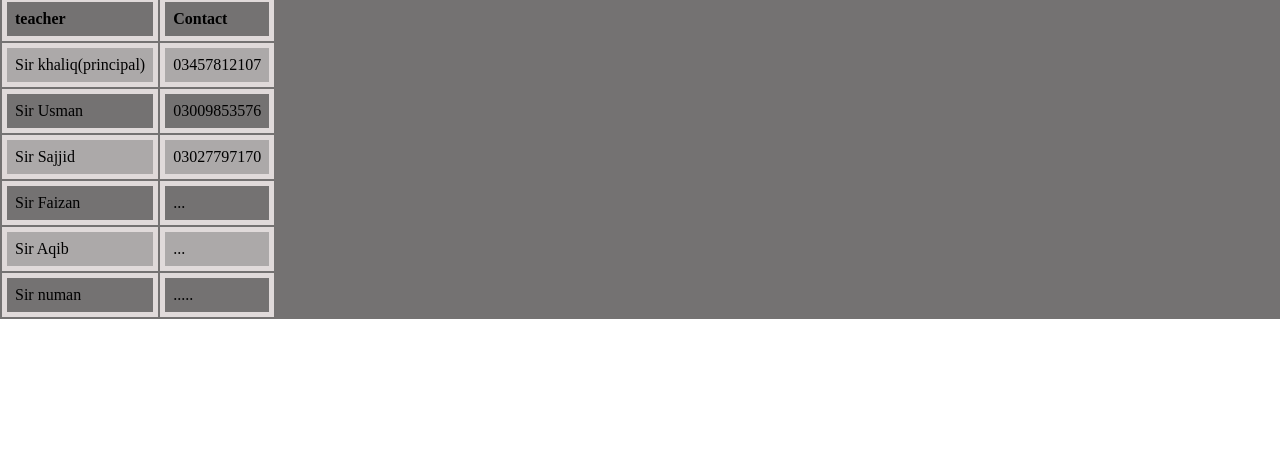
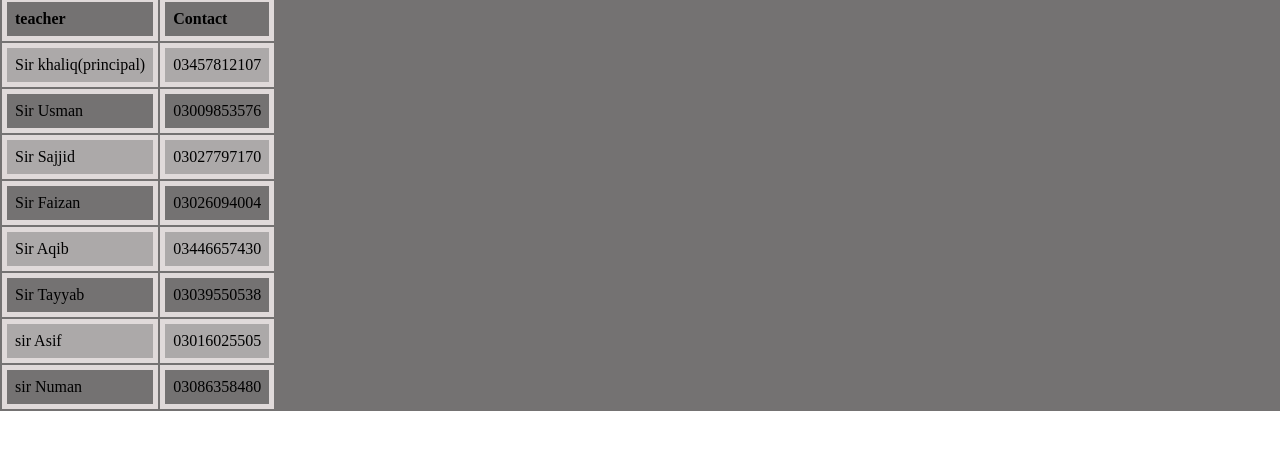
Before and after one commit to SheikhUsamaDev/sheikhusamadev.github.io, a plain HTML site: page New City College/contact.html in a window 1280 px wide. Shown: the part 42-492 px from the top of the page. Drawn offline with Linux system fonts and the light colour scheme.

Commit message:
contact style

```diff
--- a/New City College/contact.html
+++ b/New City College/contact.html
@@ -36,19 +36,27 @@
             </tr>
             <tr>
               <td>Sir Faizan</td>
-              <td>...</td>
+              <td>03026094004</td>
 
             </tr>
             <tr>
               <td>Sir Aqib</td>
-              <td>...</td>
+              <td>03446657430</td>
 
             </tr>
             <tr>
-              <td>Sir numan</td>
-              <td>.....</td>
+              <td>Sir Tayyab</td>
+              <td>03039550538</td>
 
             </tr>
+            <tr>
+              <td>sir Asif</td>
+              <td>03016025505</td>
+              </tr>
+              <tr>
+                <td>sir Numan</td>
+                <td>03086358480</td>
+                </tr>
           </table>
         </div>
 </body>
```
Also changed, not shown: New City College/home.html (added, +12 -0 lines), New City College/index.html (+1 -1 lines).
